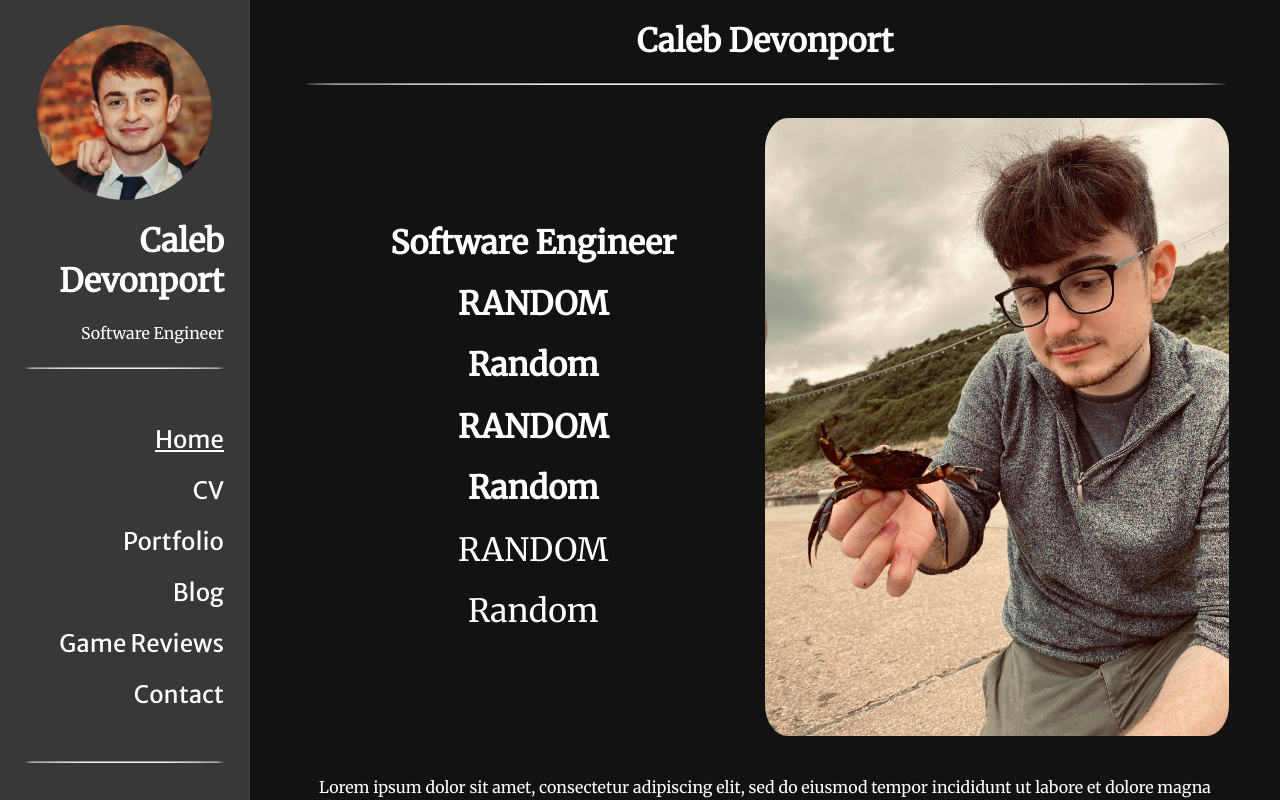
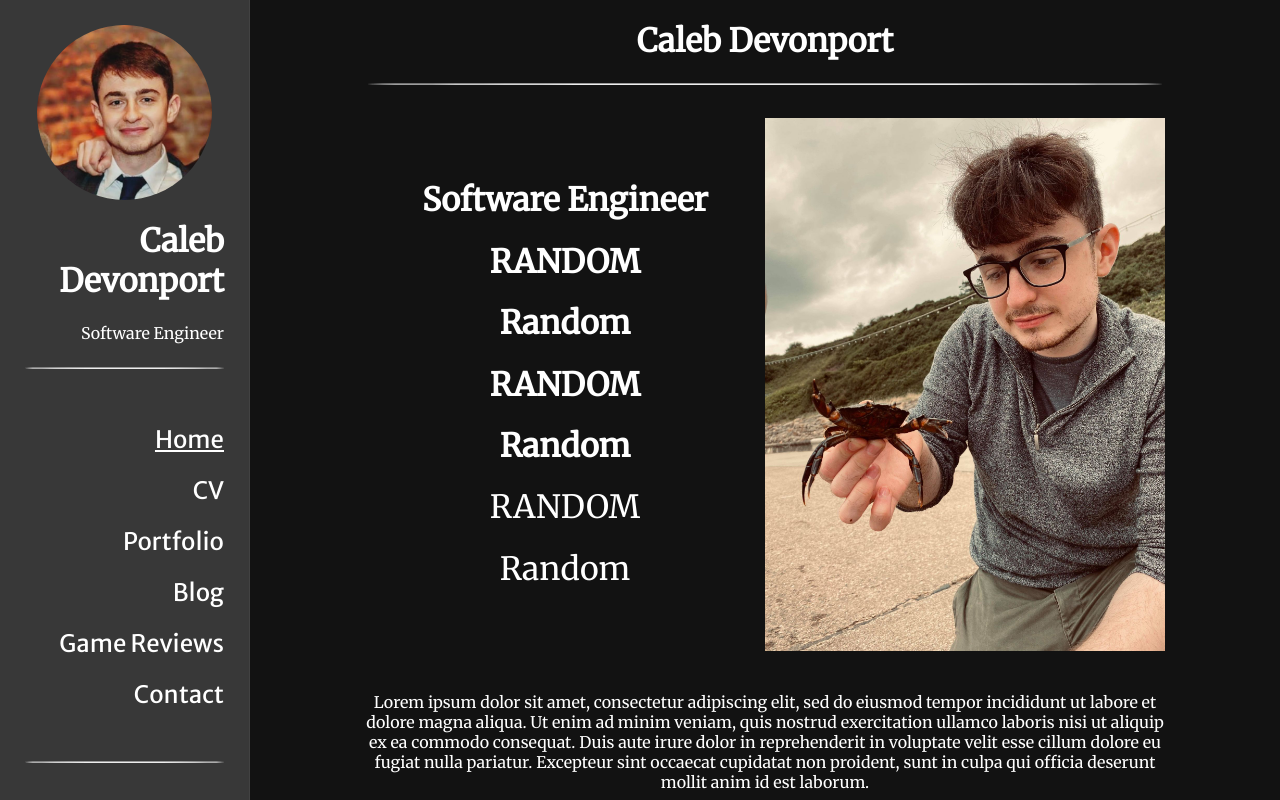
Before and after one commit to CalebDevonport/caleb-devonport-web-app, an Angular app: page /home in a window 1280 px wide. Built offline with nearby package versions, Linux system fonts and the light colour scheme; some icons are missing.

Commit message:
Added image viewer component to allow zooming in of images, modified z indexes of relevant elements to ensure that sidebar is over toolbar and fullscreen images on top, removed border radius on all images

```diff
--- a/src/app/app.component.scss
+++ b/src/app/app.component.scss
@@ -31,10 +31,10 @@ mat-sidenav-container {
 
 .toolbar-container {
   flex:999 1 auto;
-  max-width: 1000px;
+  max-width: 800px;
 }
 
 .content-container {
   flex:999;
-  max-width: min(1000px, 90%);
+  max-width: min(800px, 90%);
 }
--- a/src/app/app.module.ts
+++ b/src/app/app.module.ts
@@ -15,6 +15,7 @@ import { FifthComponent } from './content/fifth';
 import { FooterComponent } from './sidenav/footer';
 import { HeaderComponent } from './sidenav/header';
 import { NavComponent } from './sidenav/nav';
+import { ImageViewerComponent } from './image-viewer/image-viewer.component';
 
 @NgModule({
   declarations: [
@@ -28,7 +29,8 @@ import { NavComponent } from './sidenav/nav';
     FifthComponent,
     FooterComponent,
     HeaderComponent,
-    NavComponent
+    NavComponent,
+    ImageViewerComponent
   ],
   imports: [
     BrowserModule,
--- a/src/app/content/home/home.component.html
+++ b/src/app/content/home/home.component.html
@@ -15,7 +15,7 @@
 
     </div>
     <div style="flex: 1; min-width: 250px;">
-      <img src="assets/images/CrabPic.jpg">
+      <app-image-viewer [imageURL]='"assets/images/CrabPic.jpg"'></app-image-viewer>
     </div>
   </div>
   <div>
@@ -25,7 +25,7 @@
 
   <div style="display: flex; flex-wrap:wrap; padding-bottom:25px; align-items: center;">
     <div style="flex: 1; min-width: 250px;">
-      <img src="assets/images/CrabPic.jpg">
+      <app-image-viewer [imageURL]='"assets/images/CrabPic.jpg"'></app-image-viewer>
     </div>
     <div style="flex: 1;">
       <h1>Software Engineer</h1>
@@ -37,10 +37,10 @@
   </div>
 
   <div style="padding-bottom:25px;">
-    <img src="assets/images/DoomPanorama.jpg">
+    <app-image-viewer [imageURL]='"assets/images/DoomPanorama.jpg"'></app-image-viewer>
   </div>
   <div style="padding-bottom:25px;">
-    <img src="assets/images/DoomPanorama.jpg" >
+    <app-image-viewer [imageURL]='"assets/images/DoomPanorama.jpg"'></app-image-viewer>
   </div>
   <div style="padding-bottom:25px;">
     <h1>Testing the bottom</h1>
--- /dev/null
+++ b/src/app/image-viewer/image-viewer.component.html
@@ -0,0 +1,6 @@
+<div *ngIf="open" class="viewer-container" (click)="toggleFullscreen()">
+  <div class="viewer-content">
+    <img class="main-img" [src]="imageURL"/>
+  </div>
+</div>
+<div class="base-img" (click)="toggleFullscreen()"><img src={{imageURL}}></div>
--- /dev/null
+++ b/src/app/image-viewer/image-viewer.component.scss
@@ -0,0 +1,28 @@
+.viewer-container {
+  position: fixed;
+  left: 0;
+  top: 0;
+  width: 100%;
+  height: 100%;
+  z-index: 999;
+  cursor:zoom-out;
+  backdrop-filter: blur(10px);
+}
+
+.viewer-content {
+  width: 100%;
+  height: 100%;
+}
+
+.main-img {
+  max-height:95%;
+  max-width:95%;
+  margin: auto;
+  position: relative;
+  top: 50%;
+  transform: translateY(-50%);
+}
+
+.base-img {
+  cursor: zoom-in;
+}
--- /dev/null
+++ b/src/app/image-viewer/image-viewer.component.ts
@@ -0,0 +1,17 @@
+import { Component, Input } from '@angular/core';
+
+@Component({
+  selector: 'app-image-viewer',
+  templateUrl: './image-viewer.component.html',
+  styleUrls: ['./image-viewer.component.scss']
+})
+export class ImageViewerComponent {
+
+  @Input() imageURL: string;
+
+  public open: boolean;
+
+  toggleFullscreen() {
+    this.open = !this.open;
+  }
+}
--- /dev/null
+++ b/src/app/image-viewer/index.ts
@@ -0,0 +1 @@
+export * from './image-viewer.component';
--- a/src/app/toolbar/toolbar.component.scss
+++ b/src/app/toolbar/toolbar.component.scss
@@ -1,7 +1,7 @@
 .app-toolbar {
   position: fixed;
   top:0;
-  z-index: 1000; /* Ensure that your app's content doesn't overlap the toolbar */
+  z-index: 10; /* Ensure that your app's content doesn't overlap the toolbar */
   background-color: #383838;
   height: 64px;
   border-bottom: solid 1px rgba(255, 255, 255, 0.05);
--- a/src/styles.scss
+++ b/src/styles.scss
@@ -1,9 +1,7 @@
-/* You can add global styles to this file, and also import other style files */
 img {
   display: block;
   margin: 0 auto;
   max-width: 100%;
-  border-radius: 5%;
 }
 
 mat-sidenav {
@@ -32,3 +30,11 @@ hr {
 .mat-drawer-inner-container::-webkit-scrollbar {
   display:none;
 }
+
+.mat-drawer {
+  z-index: 101!important;
+}
+
+.mat-drawer-content {
+  z-index: auto!important;
+}
```
Also changed, not shown: 1 other file (tests, documents, lock files or other folders).
